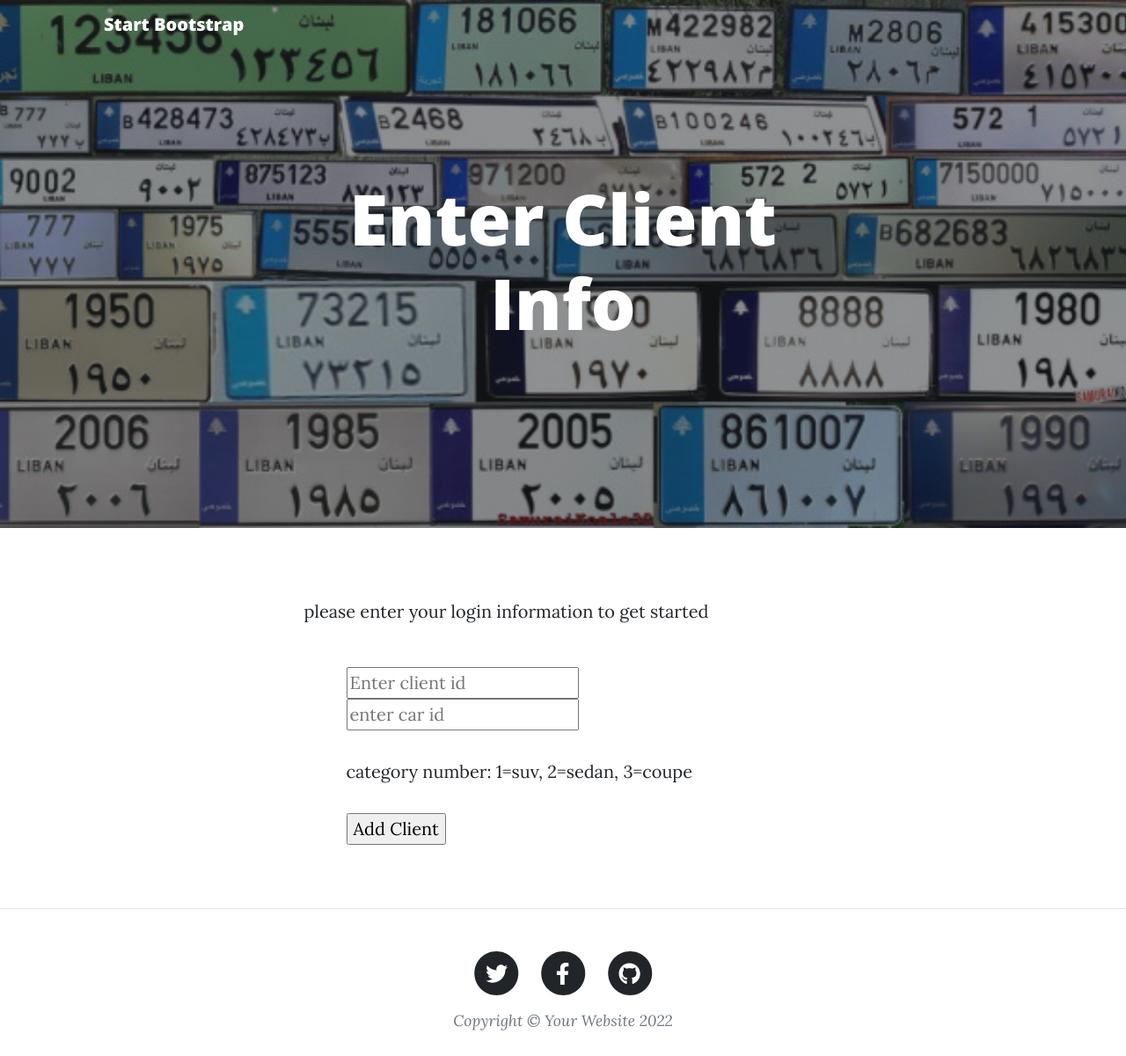
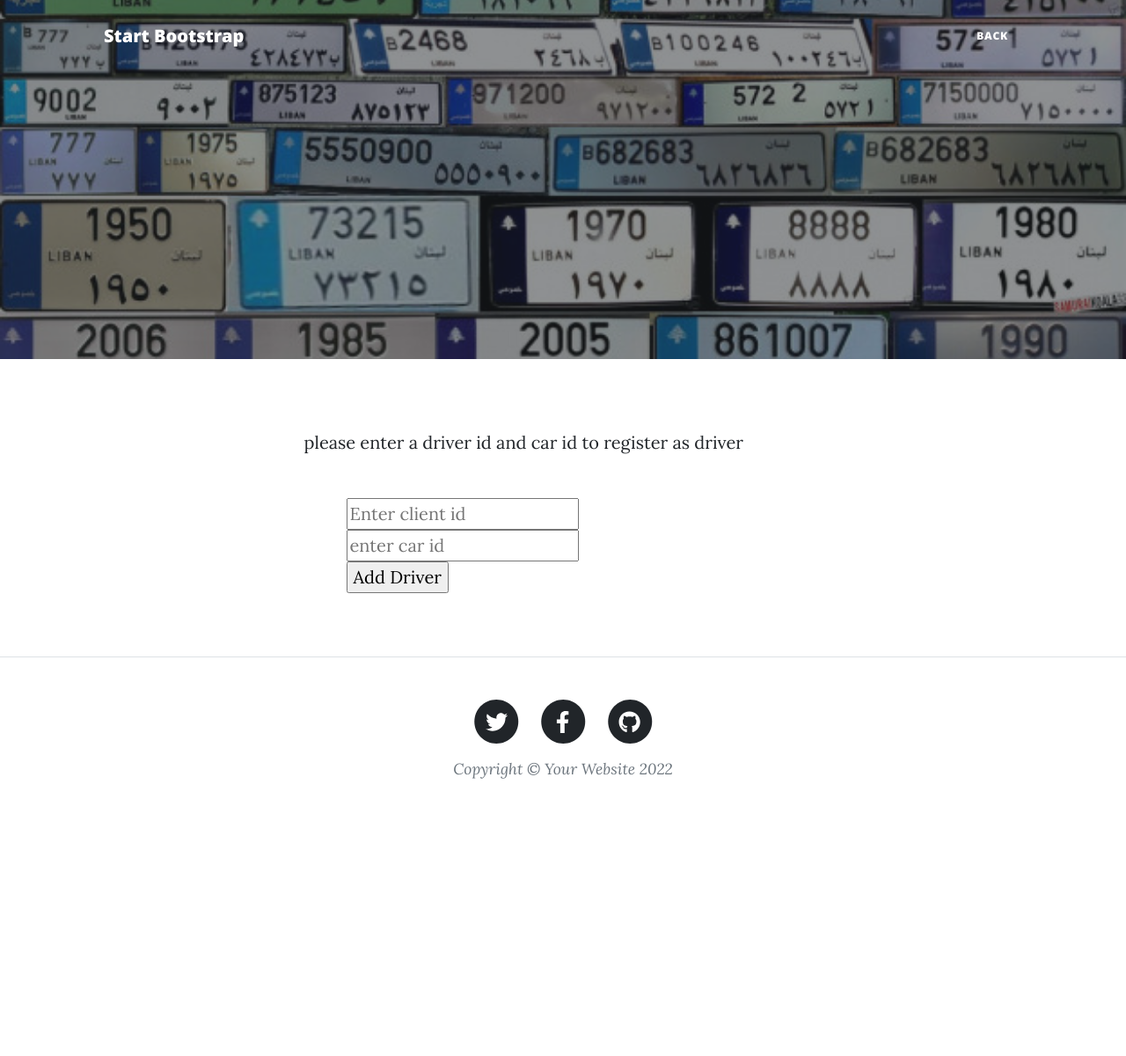
Before and after one commit to tarek5171/dbms_final_project, a PHP site: page /cars_adddriver.php in a window 1280 px wide. Shown: the top 1200 px of the page at 88% size. After the commit the page ends 885 px from the top, so only its background shows below. Run offline with PHP 8.4, Linux system fonts and the light colour scheme; some libraries are stand-ins or nearby versions.

Commit message:
Add files via upload

```diff
--- a/cars_adddriver.php
+++ b/cars_adddriver.php
@@ -23,8 +23,6 @@ if(isset($_POST['client_id'])){
 
     $branch_id=$_SESSION['branch_id'];
     $id=$_POST['car_id'];
-
-    echo $_POST['car_id'];
 
 
 
@@ -91,6 +89,7 @@ if(isset($_POST['client_id'])){
                 </button>
                 <div class="collapse navbar-collapse" id="navbarResponsive">
                     <ul class="navbar-nav ms-auto py-4 py-lg-0">
+                        <li class="nav-item"><a class="nav-link px-lg-3 py-3 py-lg-4" href="cars.php">Back</a></li>
 
                     </ul>
                 </div>
@@ -102,7 +101,7 @@ if(isset($_POST['client_id'])){
                 <div class="row gx-4 gx-lg-5 justify-content-center">
                     <div class="col-md-10 col-lg-8 col-xl-7">
                         <div class="page-heading">
-                            <h1>Enter Client Info</h1>
+                            <h1></h1>
 
                         </div>
                     </div>
@@ -114,7 +113,7 @@ if(isset($_POST['client_id'])){
             <div class="container px-4 px-lg-5">
                 <div class="row gx-4 gx-lg-5 justify-content-center">
                     <div class="col-md-10 col-lg-8 col-xl-7">
-                        <p>please enter your login information to get started</p>
+                        <p>please enter a driver id and car id to register as driver</p>
                         <div class="my-5">
                             <!-- * * * * * * * * * * * * * * *-->
                             <!-- * * SB Forms Contact Form * *-->
@@ -131,8 +130,8 @@ if(isset($_POST['client_id'])){
             <div class="form-input">
                 <input type="text" name="car_id" placeholder="enter car id"/>
             </div>
-            <p>category number: 1=suv, 2=sedan, 3=coupe</p>
-            <input type="submit" type="submit" value="Add Client" class="btn-login"/>
+
+            <input type="submit" type="submit" value="Add Driver" class="btn-login"/>
         </form>
     </div>
                         </div>
```
